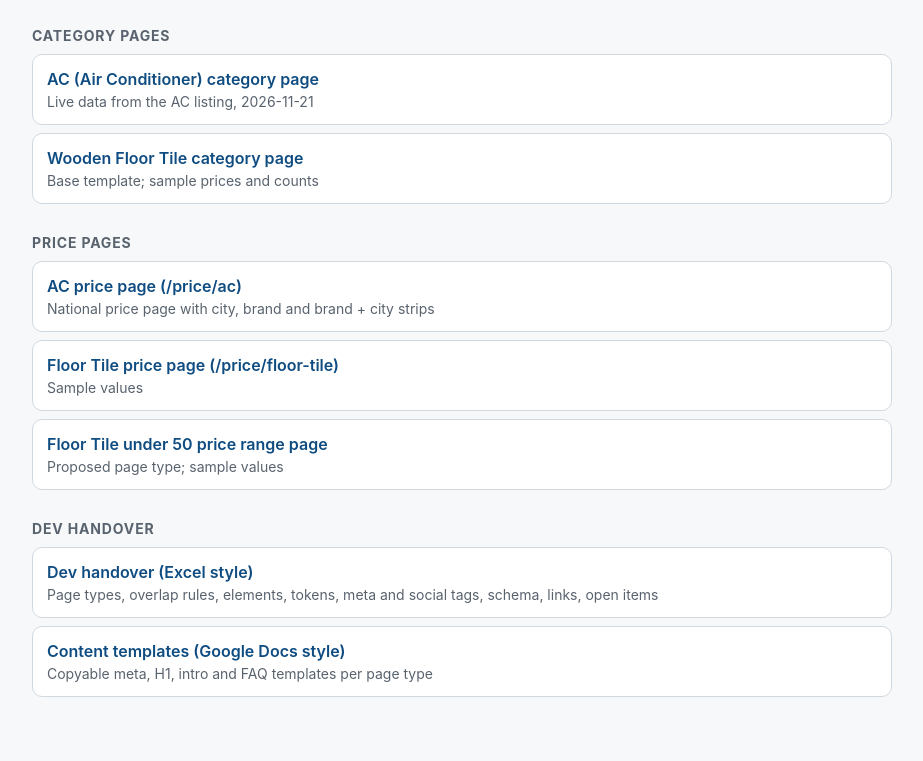
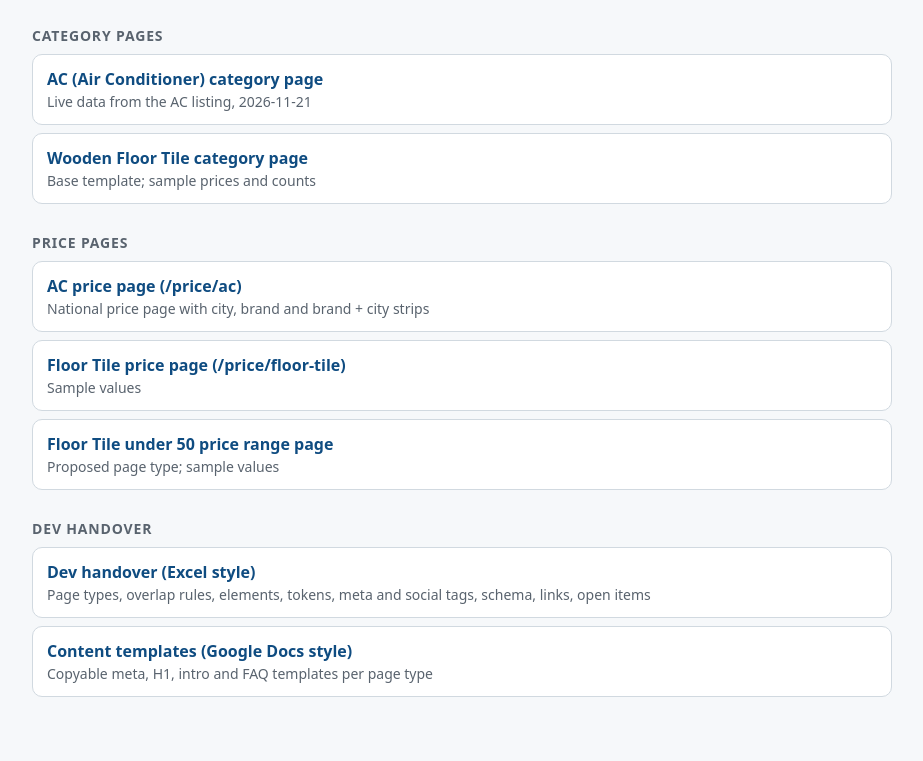
Before and after one commit to seobiopse/buildingworld-static-page-mockup, a plain HTML site: page index.html in a window 1280 px wide. Shown: the part 102-863 px from the top of the page, without its empty margins (178-1101 px from the left). Drawn offline with Linux system fonts and the light colour scheme.

Commit message:
Use the system font on the index page
index.html named Inter in its font stack but never loaded it, so it always fell back to Arial. Use system-ui, then Arial, which is what actually renders. Design hook finding (overused font) resolved by removing the unused name.

Co-Authored-By: Claude Sonnet 5.5 <noreply@anthropic.com>

```diff
--- a/index.html
+++ b/index.html
@@ -6,7 +6,7 @@
 <title>BuildingWorld Static Page Mockups</title>
 <meta name="robots" content="noindex, nofollow">
 <style>
-body{margin:0;background:#f6f8fa;color:#1f2328;font:16px/1.5 Inter,Arial,sans-serif}
+body{margin:0;background:#f6f8fa;color:#1f2328;font:16px/1.5 system-ui,Arial,sans-serif}
 main{max-width:860px;margin:0 auto;padding:32px 16px 64px}
 h1{font-size:26px;margin:0 0 4px}p.sub{margin:0 0 28px;color:#59636e}
 h2{font-size:14px;text-transform:uppercase;letter-spacing:.06em;color:#59636e;margin:28px 0 8px}
```
